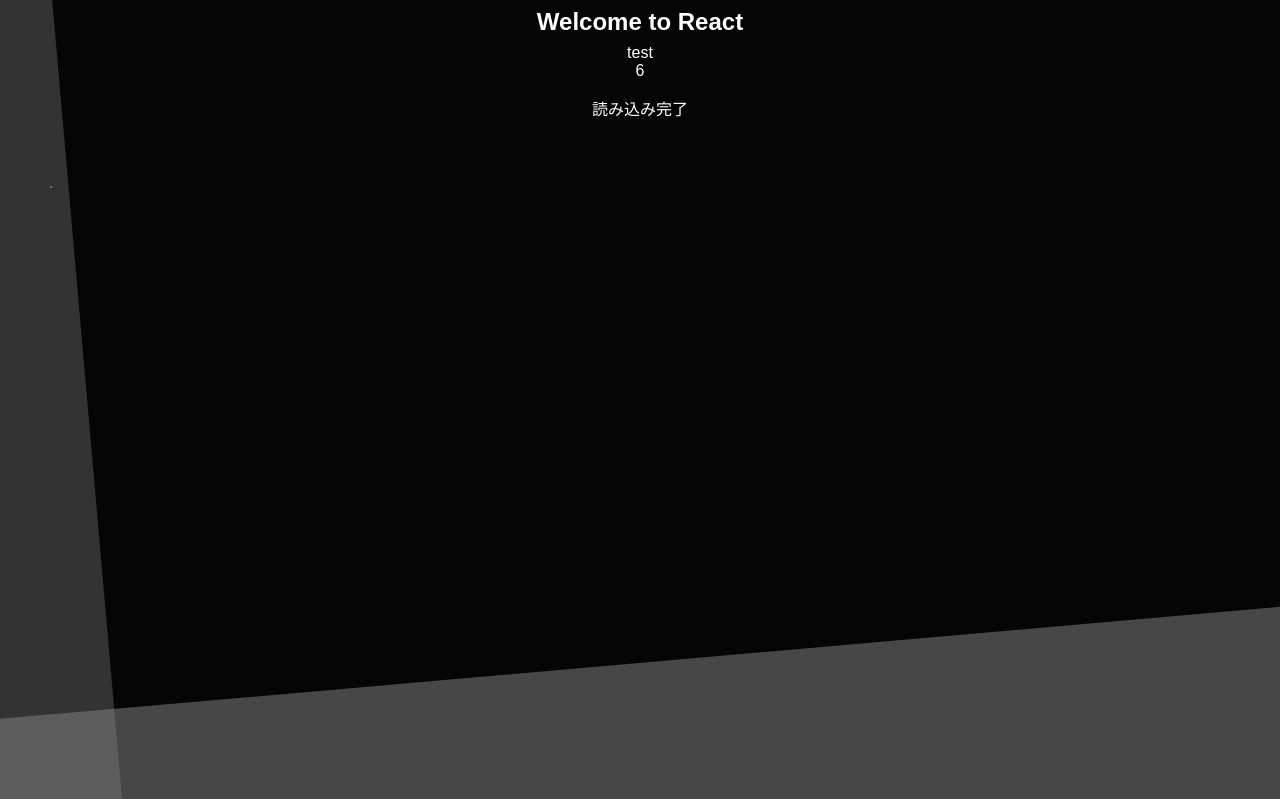
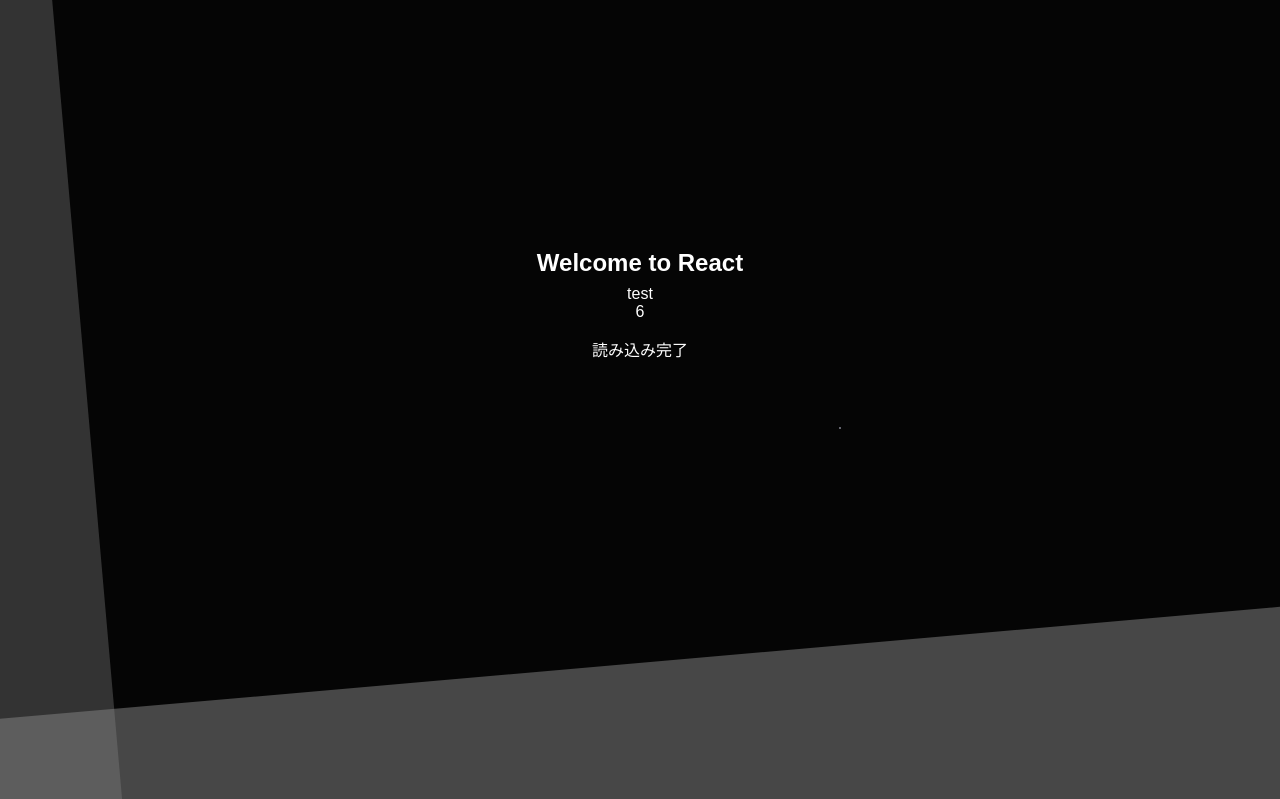
Before and after one commit to okayu8/my-portfolio-ts, a React (Create React App) app: page / in a window 1280 px wide. Shown: the top 799 px of the page. Built offline with nearby package versions, Linux system fonts and the light colour scheme; the HTML template or start-up script is replaced by a standard one.

Commit message:
content style

```diff
--- a/src/App.css
+++ b/src/App.css
@@ -11,6 +11,10 @@
   background-color: rgb(5, 5, 5);
   color: white;
   position: relative;
+  display: flex;
+  justify-content: center;
+  align-items: center;
+  flex-direction: column; /* 縦並び */
   height: 90vh;
   animation: back-0 2s;
 }
@@ -90,6 +94,7 @@
 .box {
   width: 8vw;
   height: 8vw;
+  left: 200px;
   display: flex;
   align-items: center;
   justify-content: center;
@@ -117,7 +122,7 @@
   0% {
     width: 0%;
     height: 0%;
-    box-shadow: 0 0 100px inset #6b79c73f;
+    box-shadow: 0 0 100px inset #8585853f;
   }
   50% {
     width: 100%;
@@ -135,7 +140,7 @@
   0% {
     width: 0%;
     height: 0%;
-    box-shadow: 0 0 100px inset #6b79c73f;
+    box-shadow: 0 0 100px inset #8585853f;
   }
   50% {
     width: 75%;
@@ -153,7 +158,7 @@
   0% {
     width: 0%;
     height: 0%;
-    box-shadow: 0 0 100px inset #6b79c73f;
+    box-shadow: 0 0 100px inset #8585853f;
   }
   50% {
     width: 50%;
```
